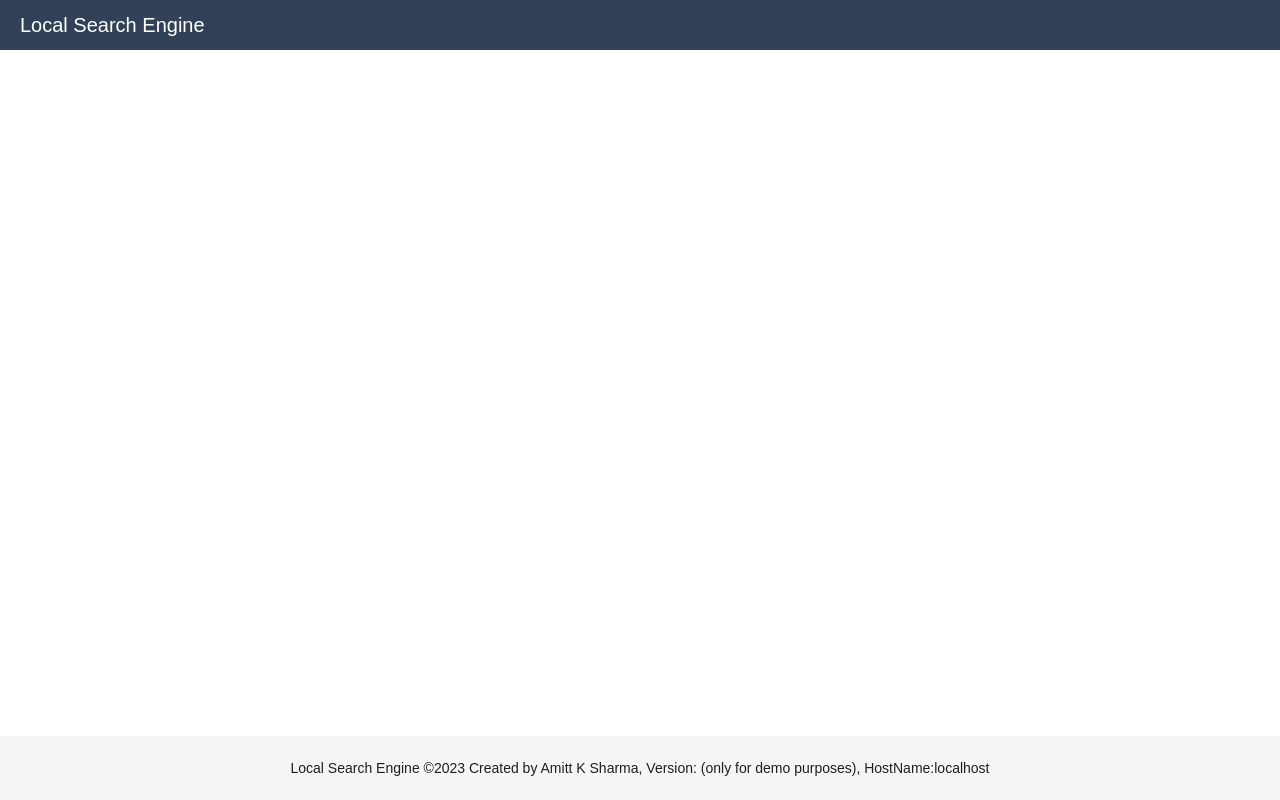
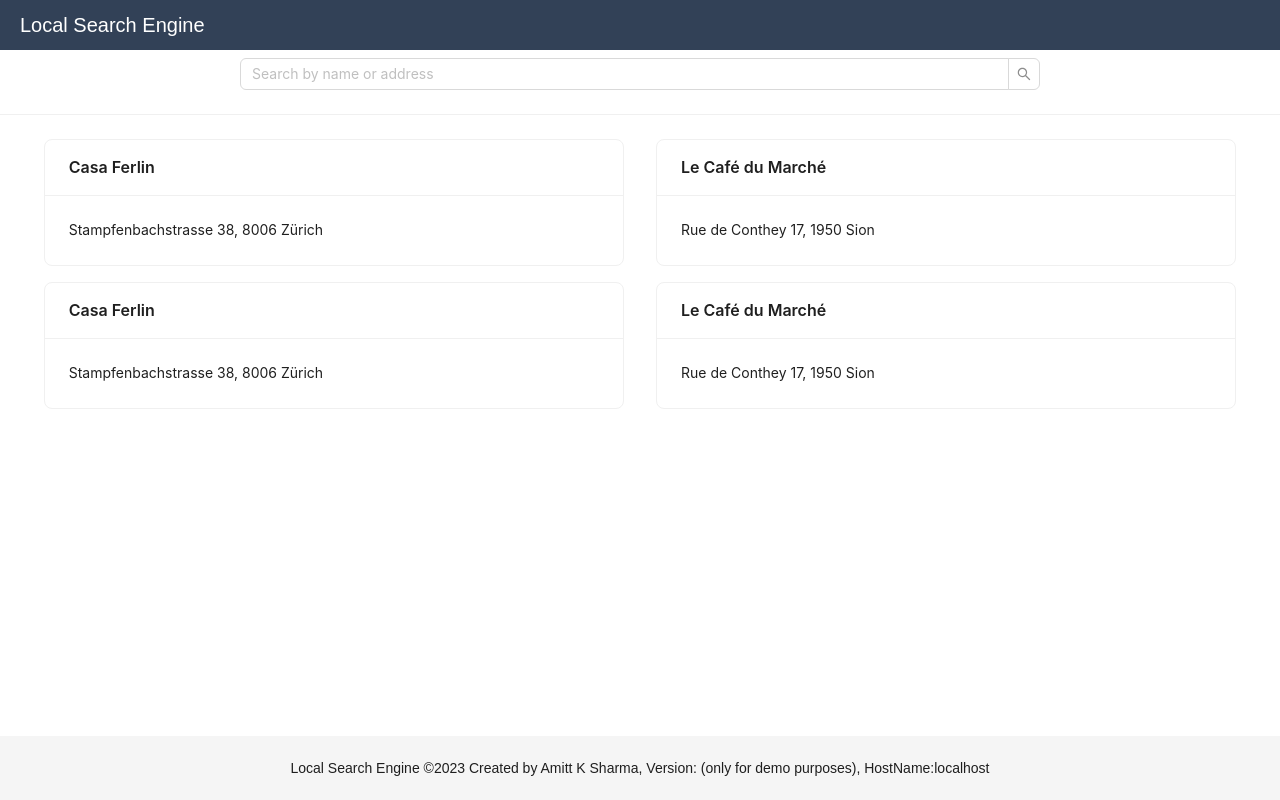
Before and after one commit to amittkSharma/local-search-engine, a React (Create React App) app in the folder source/packages/local-search-client/: page /search in a window 1280 px wide. Built offline with nearby package versions, Linux system fonts and the light colour scheme.

Commit message:
feat: Implement the basic layout of the search page

```diff
--- a/source/packages/local-search-client/src/components/index.ts
+++ b/source/packages/local-search-client/src/components/index.ts
@@ -1 +1,3 @@
 export * from './layout/layout'
+export * from './list'
+export * from './search/search'
--- /dev/null
+++ b/source/packages/local-search-client/src/components/list/horizontal-list.tsx
@@ -0,0 +1,36 @@
+import { Card, List } from 'antd'
+import React from 'react'
+
+interface DataSource {
+  id: string
+  what: string
+  where: string
+}
+
+interface Props {
+  dataSource: DataSource[]
+  onItemSelected: (value: string) => void
+}
+
+export const HorizontalList: React.FC<Props> = ({ dataSource, onItemSelected }: Props) => {
+  return (
+    <List
+      grid={{
+        gutter: 32,
+        column: 2,
+      }}
+      dataSource={dataSource}
+      renderItem={item => (
+        <List.Item>
+          <Card
+            title={item.what}
+            onClick={() => onItemSelected(item.id)}
+            style={{ cursor: 'pointer' }}
+          >
+            {item.where}
+          </Card>
+        </List.Item>
+      )}
+    />
+  )
+}
--- /dev/null
+++ b/source/packages/local-search-client/src/components/list/index.ts
@@ -0,0 +1 @@
+export * from './horizontal-list'
--- /dev/null
+++ b/source/packages/local-search-client/src/components/search/search.tsx
@@ -0,0 +1,18 @@
+import { Input } from 'antd'
+import React from 'react'
+
+interface Props {
+  placeholder?: string
+  onSearch: (value: string) => void
+}
+
+export const Search: React.FC<Props> = ({ placeholder, onSearch }: Props) => {
+  return (
+    <Input.Search
+      placeholder={placeholder}
+      allowClear={true}
+      onSearch={onSearch}
+      style={{ marginTop: 8, width: 800 }}
+    />
+  )
+}
--- a/source/packages/local-search-client/src/pages/search-page.tsx
+++ b/source/packages/local-search-client/src/pages/search-page.tsx
@@ -1,6 +1,48 @@
+import { Divider } from 'antd'
 import React from 'react'
-import { Layout } from '../components'
+import { HorizontalList, Layout, Search } from '../components'
 
 export const SearchPage: React.FC = () => {
-  return <Layout appName="Local Search Engine"></Layout>
+  const onSearch = (value: string) => console.log(value)
+  const onItemSelected = (value: string) => console.log(value)
+
+  const data = [
+    {
+      id: 'GXvPAor1ifNfpF0U5PTG0w',
+      what: 'Casa Ferlin',
+      where: 'Stampfenbachstrasse 38, 8006 Zürich',
+    },
+    {
+      id: 'ohGSnJtMIC5nPfYRi_HTAg',
+      what: 'Le Café du Marché',
+      where: 'Rue de Conthey 17, 1950 Sion',
+    },
+    {
+      id: 'GXvPAor1ifNfpF0U5PTG0w',
+      what: 'Casa Ferlin',
+      where: 'Stampfenbachstrasse 38, 8006 Zürich',
+    },
+    {
+      id: 'ohGSnJtMIC5nPfYRi_HTAg',
+      what: 'Le Café du Marché',
+      where: 'Rue de Conthey 17, 1950 Sion',
+    },
+  ]
+
+  return (
+    <Layout appName="Local Search Engine">
+      <div
+        style={{
+          display: 'flex',
+          flexDirection: 'column',
+          alignItems: 'center',
+          justifyContent: 'space-around',
+        }}
+      >
+        <Search placeholder="Search by name or address" onSearch={onSearch} />
+        <Divider />
+        <HorizontalList dataSource={data} onItemSelected={onItemSelected} />
+      </div>
+    </Layout>
+  )
 }
```
